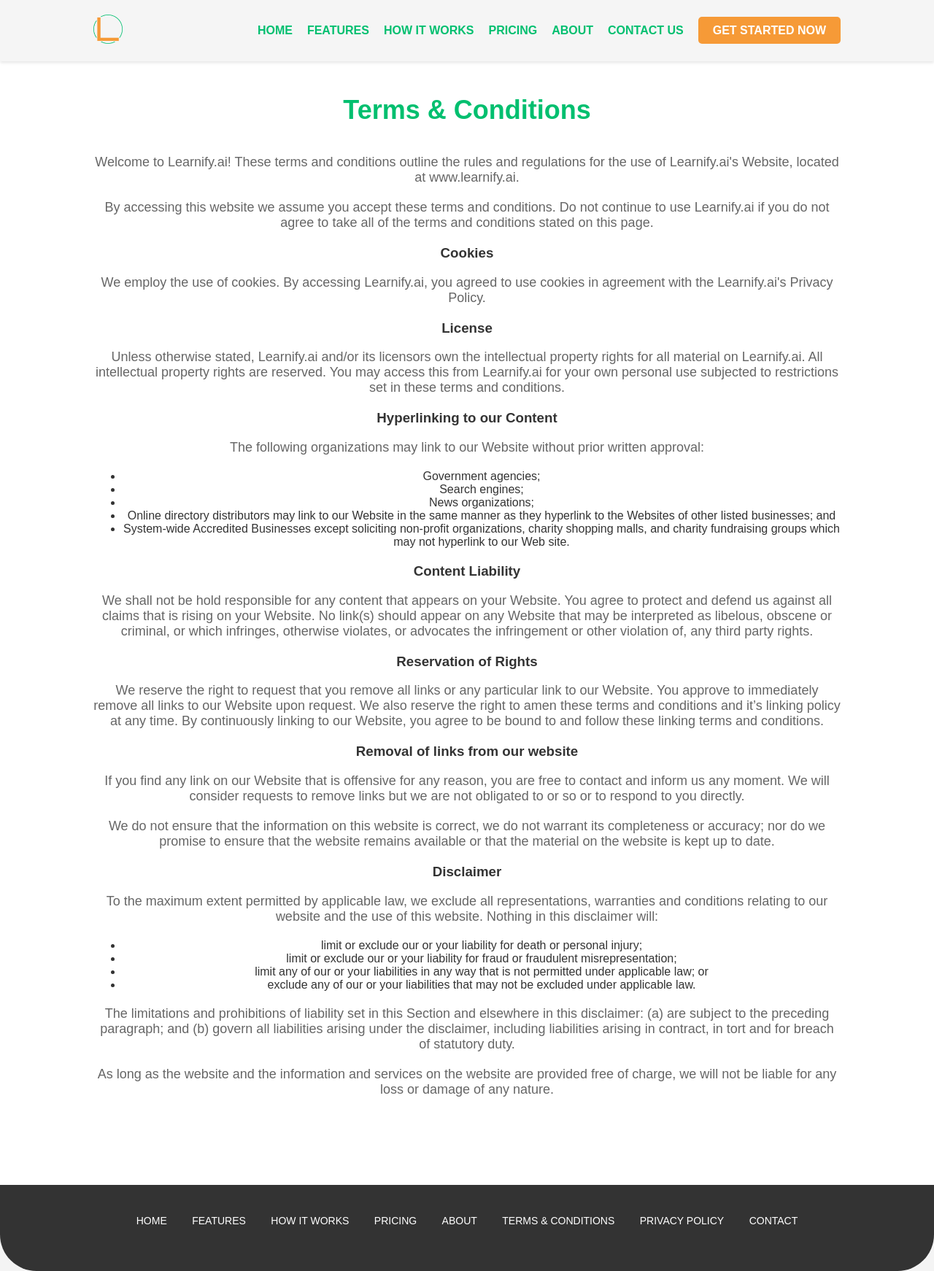
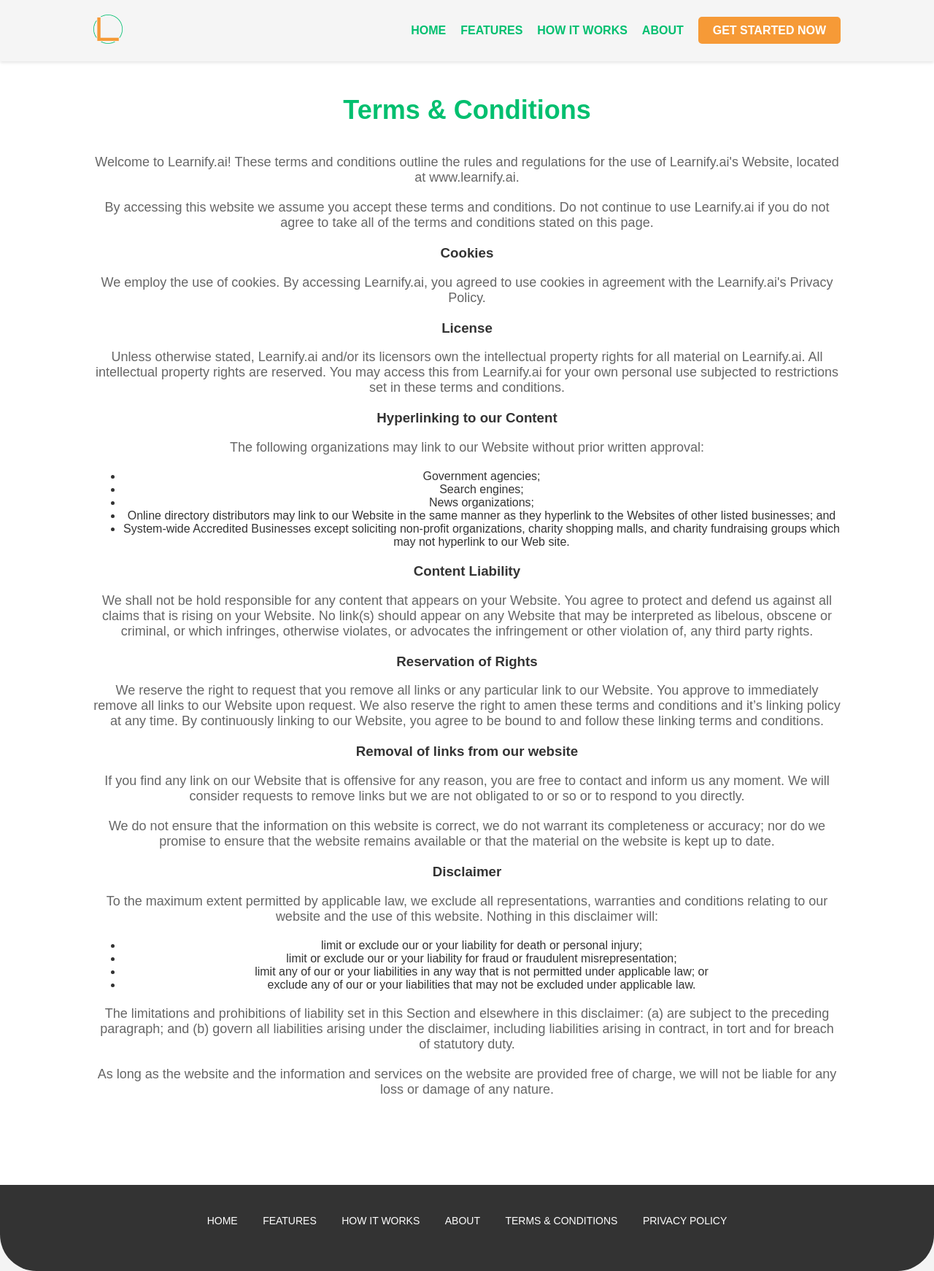
Before and after one commit to muathiq/landing-page-legacy, a plain HTML site: page terms.html in a window 1280 px wide. Shown: the whole page at 73% size. Drawn offline with Linux system fonts and the light colour scheme.

Commit message:
hide pricing and contact us

```diff
--- a/terms.html
+++ b/terms.html
@@ -19,10 +19,10 @@
                         <li><a href="index.html#home">Home</a></li>
                         <li><a href="index.html#features">Features</a></li>
                         <li><a href="index.html#how-it-works">How It Works</a></li>
-                        <li><a href="index.html#pricing">Pricing</a></li>
+                        <!-- <li><a href="index.html#pricing">Pricing</a></li> -->
                         <li><a href="about.html">About</a></li>
                         <!-- <li><a href="ourteam.html">Our Team</a></li> -->
-                        <li><a href="index.html#contact">Contact Us</a></li>
+                        <!-- <li><a href="index.html#contact">Contact Us</a></li> -->
                         <li><a href="https://chrome.google.com/webstore" class="btn-primary">Get Started Now</a></li>
                     </ul>
                 </nav>
@@ -119,11 +119,11 @@
                     <a href="index.html#home">Home</a>
                     <a href="index.html#features">Features</a>
                     <a href="index.html#how-it-works">How It Works</a>
-                    <a href="index.html#pricing">Pricing</a>
+                    <!-- <a href="index.html#pricing">Pricing</a> -->
                     <a href="about.html">About</a>
                     <a href="terms.html">Terms & Conditions</a>
                     <a href="privacy.html">Privacy Policy</a>
-                    <a href="index.html#contact">Contact</a>
+                    <!-- <a href="index.html#contact">Contact</a> -->
                 </div>
             </div>
         </footer>
```
Also changed, not shown: about.html (+2 -2 lines), index.html (+2 -2 lines), ourteam.html (+1 -1 lines), privacy.html (+3 -3 lines).
